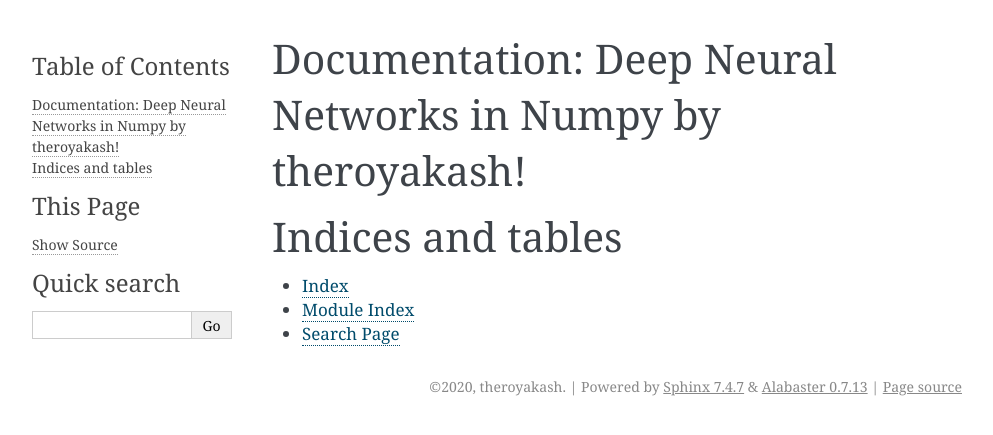
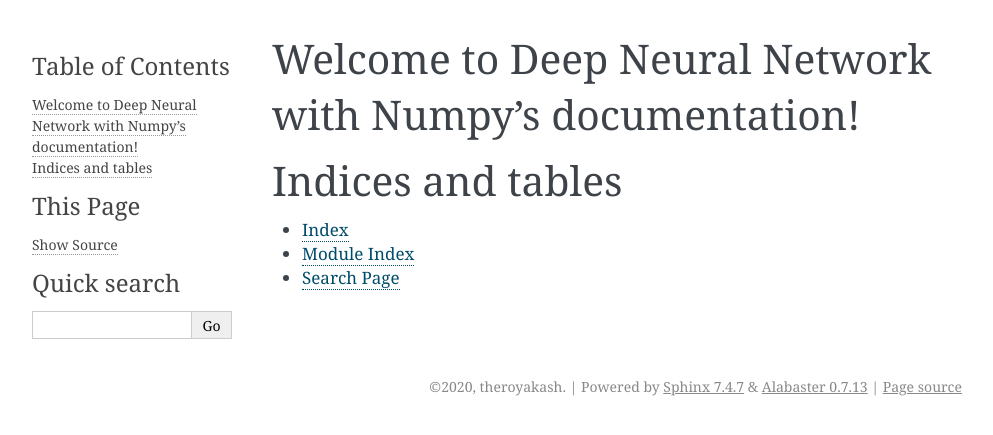
Before and after one commit to theroyakash/deep-neural-network-with-numpy, a Sphinx documentation site: the page built from docs/index.rst, in a window 1280 px wide. Shown: the top 435 px of the page, without its empty margins (148-1141 px from the left). Built offline with Sphinx 7.4.7, drawn with Linux system fonts in a browser that asks for light colours.

Commit message:
docs updated

```diff
--- a/docs/conf.py
+++ b/docs/conf.py
@@ -10,19 +10,19 @@
 # add these directories to sys.path here. If the directory is relative to the
 # documentation root, use os.path.abspath to make it absolute, like shown here.
 #
-import os
-import sys
-sys.path.insert(0, os.path.abspath('..'))
+# import os
+# import sys
+# sys.path.insert(0, os.path.abspath('.'))
 
 
 # -- Project information -----------------------------------------------------
 
-project = 'Deep Neural Networks in Numpy'
+project = 'Deep Neural Network with Numpy'
 copyright = '2020, theroyakash'
 author = 'theroyakash'
 
 # The full version, including alpha/beta/rc tags
-release = '1.0.1'
+release = '1.0.2'
 
 
 # -- General configuration ---------------------------------------------------
--- a/docs/index.rst
+++ b/docs/index.rst
@@ -1,10 +1,16 @@
-.. Deep Neural Networks in Numpy documentation master file, created by
-   sphinx-quickstart on Wed Aug 26 05:06:51 2020.
+.. Deep Neural Network with Numpy documentation master file, created by
+   sphinx-quickstart on Wed Aug 26 05:46:25 2020.
    You can adapt this file completely to your liking, but it should at least
    contain the root `toctree` directive.
 
-Documentation: Deep Neural Networks in Numpy by theroyakash!
-============================================================
+Welcome to Deep Neural Network with Numpy's documentation!
+==========================================================
+
+.. toctree::
+   :maxdepth: 2
+   :caption: Contents:
+
+
 
 Indices and tables
 ==================
```
Also changed, not shown: docs/license.rst (deleted, +0 -24 lines), 13 other files.
